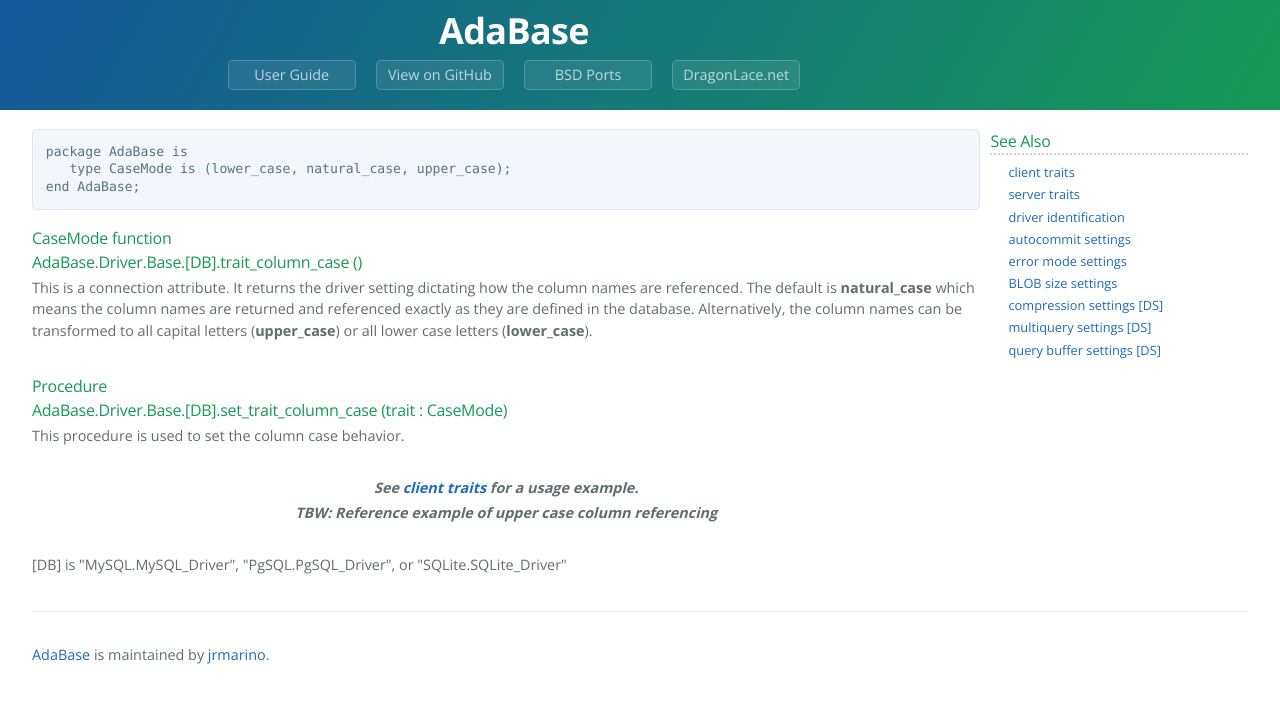
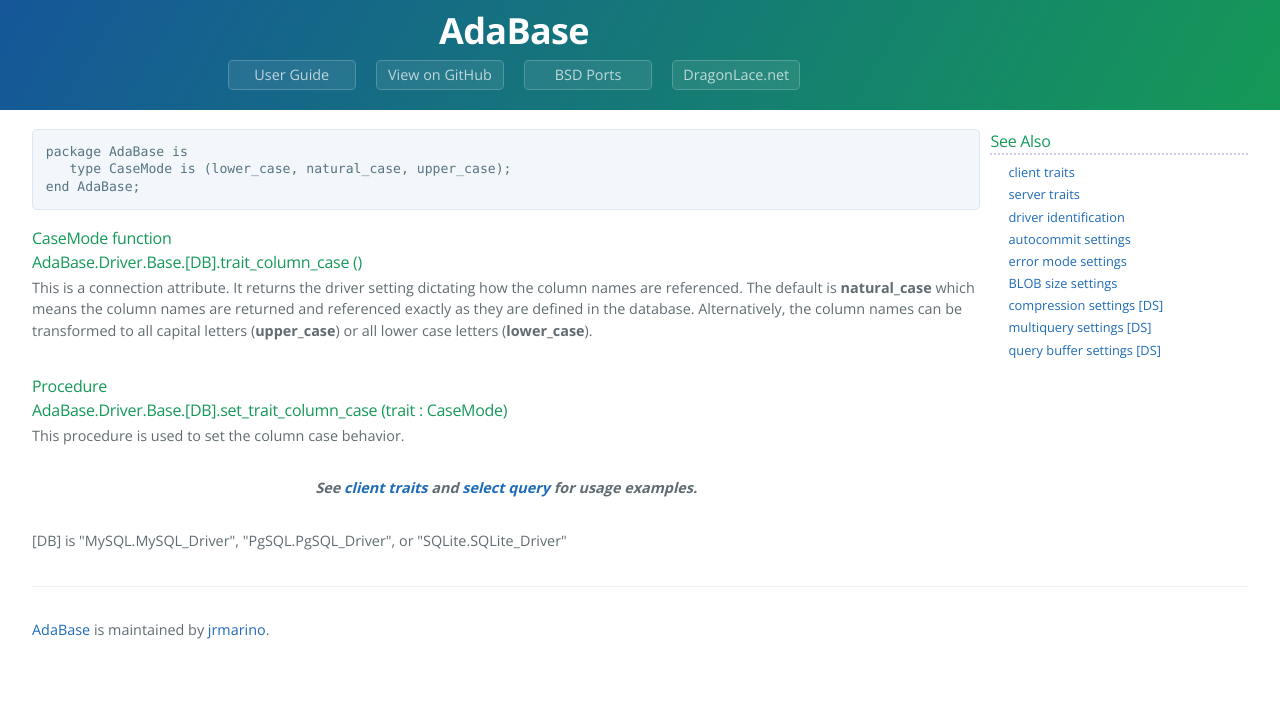
Before and after one commit to jrmarino/AdaBase, a Jekyll site: the page built from column_case.md, in a window 1280 px wide. Shown: the top 703 px of the page. Built offline with Jekyll 4.4.1, drawn with Linux system fonts in a browser that asks for light colours.

Commit message:
Tweak, remove TBW in column case page

```diff
--- a/_config.yml
+++ b/_config.yml
@@ -63,7 +63,7 @@
        prepare: '<a href="prepare.html">prepare</a>'
        f_prepare: '<a href="prepare.html">func prepare</a>'
 
-       prepare_select: '<a href="prepare_select.html">select prepare</a>'
+       prepare_select: '<a href="prepare_select.html">prepare select</a>'
        f_prepare_select: '<a href="prepare_select.html">func prepare_select</a>'
 
        execute: '<a href="execute.html">execute (driver)</a>'
--- a/column_case.md
+++ b/column_case.md
@@ -21,8 +21,8 @@
 AdaBase.Driver.Base.[DB].set_trait_column_case (trait : CaseMode)</h3>
 <p>This procedure is used to set the column case behavior.</p>
 <br/>
-<p class="caption">See {{ page.trait_client }} for a usage example.</p>
-<p class="caption">TBW: Reference example of upper case column referencing</p>
+<p class="caption">See {{ page.trait_client }} and {{ page.query_select }}
+for usage examples.</p>
 <br/>
 <p>{{ page.supported_drivers }}</p>
 </div>
```
Also changed, not shown: query_select.md (+4 -3 lines).
